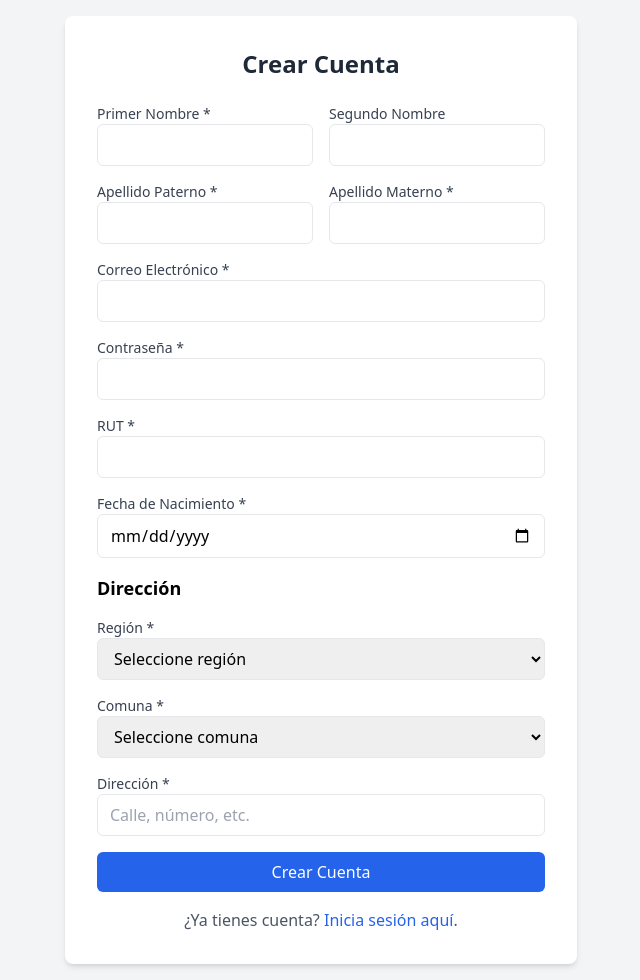
After one commit to Benllis/appi, a Node server app: page /registro in a window 1280 px wide. The commit adds this page. Shown: the whole page, without its empty margins (319-959 px from the left). Run offline with Node 20, Linux system fonts and the light colour scheme; data that the repository does not hold is empty; some libraries are stand-ins or nearby versions.

Commit message:
Creacion de registro

```diff
--- a/routes/auth.routes.js
+++ b/routes/auth.routes.js
@@ -3,6 +3,7 @@ const express = require('express');
 const router = express.Router();
 const authController = require('../controllers/auth.controller');
 const { checkRol } = require('../middlewares/auth');
+const bcrypt = require('bcrypt');
 
 router.get('/login', authController.mostrarLogin);
 router.post('/login', authController.procesarLogin);
@@ -74,4 +75,93 @@ router.post('/actualizar-estado/:id', checkRol([1, 2]), async (req, res) => {
   }
 });
 
+router.get('/gestion-pedidos', checkRol([1, 2]), async (req, res) => {
+  try {
+    const [pedidos] = await db.promise().query(`
+      SELECT p.id_pedido, p.fecha, p.monto_total, e.name_estado, u.pnombre, u.appaterno
+      FROM PEDIDO p
+      JOIN ESTADO e ON p.id_estado = e.id_estado
+      JOIN USUARIO u ON p.id_usuario = u.id_usuario
+      ORDER BY p.fecha DESC
+    `);
+
+    res.render('gestion_pedidos', { pedidos, usuario: req.session.usuario });
+  } catch (error) {
+    console.error('Error cargando pedidos:', error);
+    res.status(500).send('Error al cargar los pedidos');
+  }
+});
+
+router.get('/registro', async (req, res) => {
+  try {
+    const [regiones] = await db.promise().query('SELECT id_region, name_region FROM REGION ORDER BY name_region');
+    const [comunas] = await db.promise().query('SELECT id_comuna, name_comuna FROM COMUNA ORDER BY name_comuna');
+    res.render('registro', { regiones, comunas, mensaje: '' });
+  } catch (error) {
+    console.error('Error cargando registro:', error);
+    res.status(500).send('Error interno del servidor');
+  }
+});
+
+router.post('/registro', async (req, res) => {
+  try {
+    const {
+      pnombre,
+      snombre,
+      appaterno,
+      apmaterno,
+      correo,
+      contrasena,
+      rut,
+      fecha_nac,
+      region_id,
+      comuna_id,
+      direccion
+    } = req.body;
+
+    // Validar campos obligatorios (ajusta según tus necesidades)
+    if (!pnombre || !appaterno || !apmaterno || !correo || !contrasena || !rut || !fecha_nac || !region_id || !comuna_id || !direccion) {
+      return res.status(400).render('registro', { mensaje: 'Por favor complete todos los campos obligatorios.' });
+    }
+
+    // Validar si correo o rut ya existen
+    const [existing] = await db.promise().query(
+      'SELECT * FROM USUARIO WHERE correo = ? OR rut = ?',
+      [correo, rut]
+    );
+
+    if (existing.length > 0) {
+      return res.status(400).render('registro', { mensaje: 'Correo o RUT ya están registrados.' });
+    }
+
+    // Insertar nueva dirección y obtener su id
+    const [resultDireccion] = await db.promise().query(
+      `INSERT INTO DIRECCION (id_region, id_comuna, direccion) VALUES (?, ?, ?)`,
+      [region_id, comuna_id, direccion]
+    );
+    const id_direccion = resultDireccion.insertId;
+
+    // Hashear contraseña
+    const saltRounds = 10;
+    const hashedPassword = await bcrypt.hash(contrasena, saltRounds);
+
+    // Asignar rol 3 (cliente) fijo
+    const id_rol = 3;
+
+    // Insertar nuevo usuario con id_direccion e id_rol
+    await db.promise().query(
+      `INSERT INTO USUARIO
+       (pnombre, snombre, appaterno, apmaterno, correo, contrasena, rut, fecha_nac, id_direccion, id_rol)
+       VALUES (?, ?, ?, ?, ?, ?, ?, ?, ?, ?)`,
+      [pnombre, snombre || null, appaterno, apmaterno, correo, hashedPassword, rut, fecha_nac, id_direccion, id_rol]
+    );
+
+    // Registro exitoso
+    res.redirect('/login');
+  } catch (error) {
+    console.error('Error creando usuario:', error);
+    res.status(500).render('registro', { mensaje: 'Error interno del servidor' });
+  }
+});
+
 module.exports = router;
--- /dev/null
+++ b/views/registro.ejs
@@ -0,0 +1,109 @@
+<!DOCTYPE html>
+<html lang="es">
+<head>
+  <meta charset="UTF-8" />
+  <meta name="viewport" content="width=device-width, initial-scale=1" />
+  <title>Crear Cuenta</title>
+  <script src="https://cdn.tailwindcss.com"></script>
+</head>
+<body class="bg-gray-100 min-h-screen flex items-center justify-center p-4">
+  <div class="bg-white p-8 rounded-lg shadow-md w-full max-w-lg">
+    <h2 class="text-2xl font-bold text-center text-gray-800 mb-6">Crear Cuenta</h2>
+
+    <% if (typeof mensaje !== 'undefined' && mensaje) { %>
+      <p class="bg-red-100 text-red-700 p-2 rounded mb-4"><%= mensaje %></p>
+    <% } %>
+
+    <form action="/registro" method="POST" class="space-y-4">
+
+      <!-- Datos personales -->
+      <div class="grid grid-cols-1 md:grid-cols-2 gap-4">
+        <div>
+          <label for="pnombre" class="block text-sm font-medium text-gray-700">Primer Nombre *</label>
+          <input type="text" name="pnombre" id="pnombre" required
+            class="w-full px-3 py-2 border rounded-md" />
+        </div>
+        <div>
+          <label for="snombre" class="block text-sm font-medium text-gray-700">Segundo Nombre</label>
+          <input type="text" name="snombre" id="snombre"
+            class="w-full px-3 py-2 border rounded-md" />
+        </div>
+        <div>
+          <label for="appaterno" class="block text-sm font-medium text-gray-700">Apellido Paterno *</label>
+          <input type="text" name="appaterno" id="appaterno" required
+            class="w-full px-3 py-2 border rounded-md" />
+        </div>
+        <div>
+          <label for="apmaterno" class="block text-sm font-medium text-gray-700">Apellido Materno *</label>
+          <input type="text" name="apmaterno" id="apmaterno" required
+            class="w-full px-3 py-2 border rounded-md" />
+        </div>
+      </div>
+
+      <div>
+        <label for="correo" class="block text-sm font-medium text-gray-700">Correo Electrónico *</label>
+        <input type="email" name="correo" id="correo" required
+          class="w-full px-3 py-2 border rounded-md" />
+      </div>
+
+      <div>
+        <label for="contrasena" class="block text-sm font-medium text-gray-700">Contraseña *</label>
+        <input type="password" name="contrasena" id="contrasena" minlength="6" required
+          class="w-full px-3 py-2 border rounded-md" />
+      </div>
+
+      <div>
+        <label for="rut" class="block text-sm font-medium text-gray-700">RUT *</label>
+        <input type="text" name="rut" id="rut" required
+          class="w-full px-3 py-2 border rounded-md" />
+      </div>
+
+      <div>
+        <label for="fecha_nac" class="block text-sm font-medium text-gray-700">Fecha de Nacimiento *</label>
+        <input type="date" name="fecha_nac" id="fecha_nac" required
+          class="w-full px-3 py-2 border rounded-md" />
+      </div>
+
+      <!-- Dirección -->
+      <h3 class="text-lg font-semibold mt-6 mb-2">Dirección</h3>
+
+      <div>
+        <label for="region_id" class="block text-sm font-medium text-gray-700">Región *</label>
+        <select name="region_id" id="region_id" required class="w-full px-3 py-2 border rounded-md">
+          <option value="">Seleccione región</option>
+          <% regiones.forEach(region => { %>
+            <option value="<%= region.id_region %>"><%= region.name_region %></option>
+          <% }) %>
+        </select>
+      </div>
+
+      <div>
+        <label for="comuna_id" class="block text-sm font-medium text-gray-700">Comuna *</label>
+        <select name="comuna_id" id="comuna_id" required class="w-full px-3 py-2 border rounded-md">
+          <option value="">Seleccione comuna</option>
+          <% comunas.forEach(comuna => { %>
+            <option value="<%= comuna.id_comuna %>"><%= comuna.name_comuna %></option>
+          <% }) %>
+        </select>
+      </div>
+
+      <div>
+        <label for="direccion" class="block text-sm font-medium text-gray-700">Dirección *</label>
+        <input type="text" name="direccion" id="direccion" required
+          class="w-full px-3 py-2 border rounded-md" placeholder="Calle, número, etc." />
+      </div>
+
+      <button type="submit" class="w-full bg-blue-600 text-white py-2 rounded-md hover:bg-blue-700 transition-colors">Crear Cuenta</button>
+    </form>
+
+    <p class="mt-4 text-center text-gray-600">
+      ¿Ya tienes cuenta? <a href="/login" class="text-blue-600 hover:underline">Inicia sesión aquí</a>.
+    </p>
+  </div>
+
+  <script>
+    // Aquí podrías agregar lógica para cargar las comunas dinámicamente
+    // cuando se selecciona la región (si quieres)
+  </script>
+</body>
+</html>
```
Also changed, not shown: controllers/auth.controller.js (+28 -8 lines), package.json (+3 -5 lines), views/gestion_pedidos.ejs (+56 -23 lines), views/login.ejs (+54 -42 lines), 1 other file.
